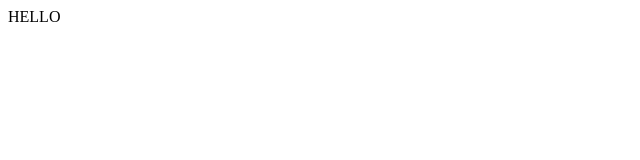
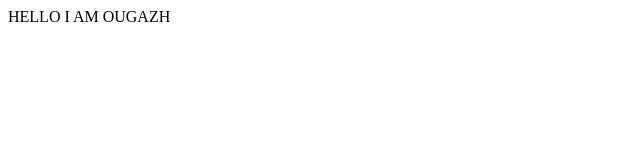
Before and after one commit to pugazh2005/GitHub_Workshop_Sample, a plain HTML site: page index.html in a window 1280 px wide. Shown: the whole page, without its empty margins (0-640 px from the left). Drawn offline with Linux system fonts and the light colour scheme.

Commit message:
Update index.html

```diff
--- a/index.html
+++ b/index.html
@@ -6,6 +6,6 @@
     <title>Document</title>
 </head>
 <body>
-    HELLO
+    HELLO I AM OUGAZH
 </body>
 </html>
```
